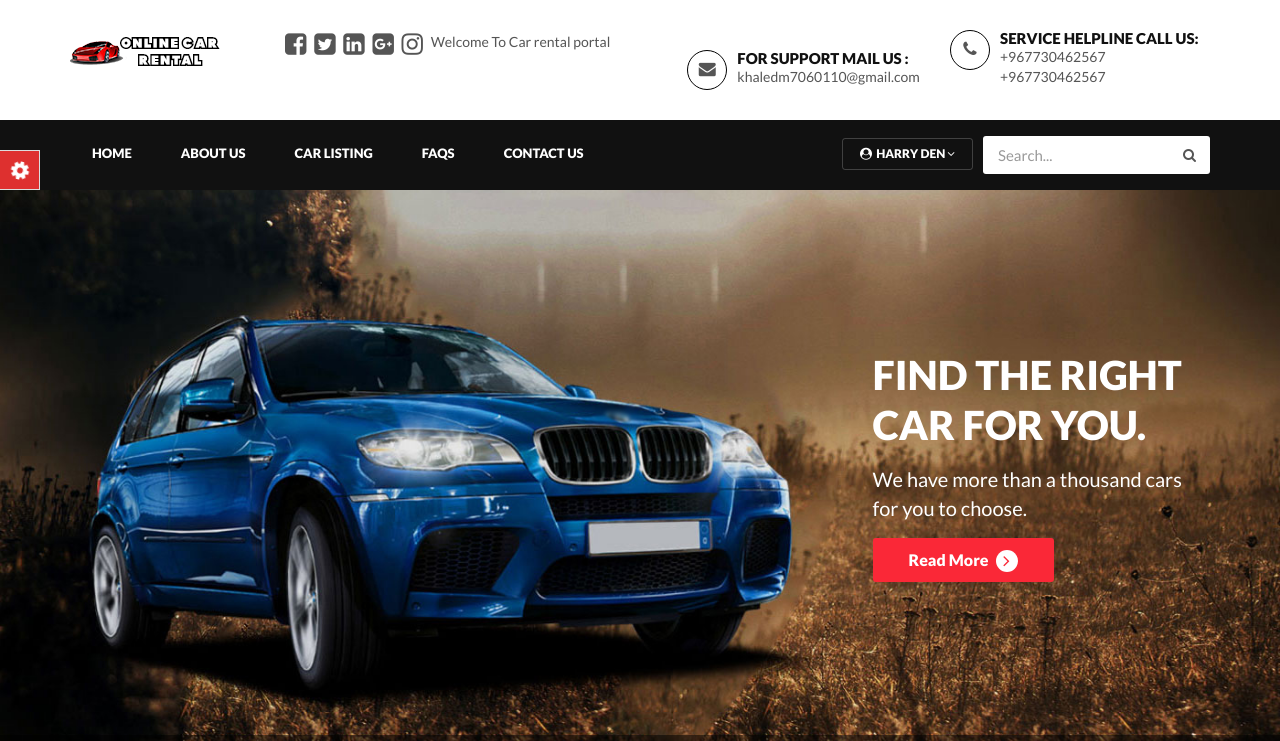
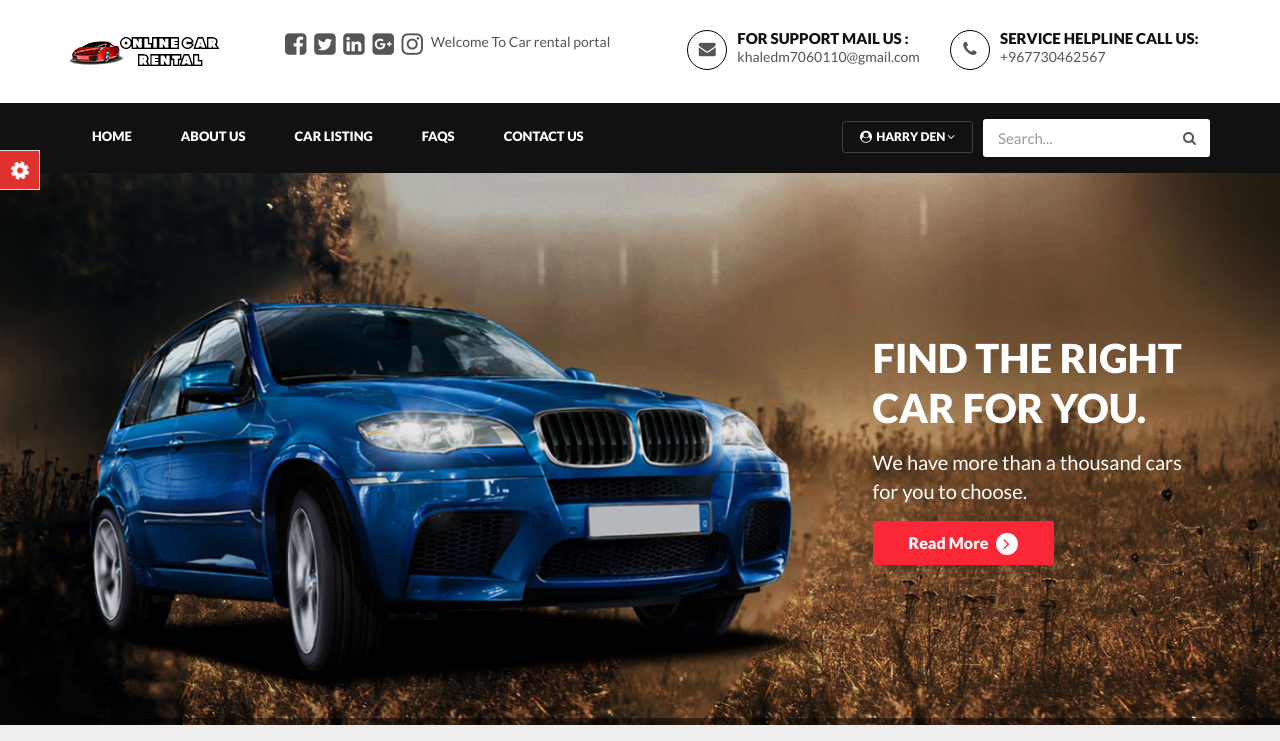
Before and after one commit to Khalid111a/cars_rental, a PHP site: page / in a window 1280 px wide. Shown: the top 741 px of the page. Run offline with PHP 8.4, Linux system fonts and the light colour scheme; a user stored in the database is signed in; data comes from the database, SQL or seed files in the repository.

Commit message:
Delete added number

```diff
--- a/includes/header.php
+++ b/includes/header.php
@@ -16,8 +16,8 @@
               <div class="circle_icon"> <i class="fa fa-phone" aria-hidden="true"></i> </div>
               <p class="uppercase_text">Service Helpline Call Us: </p>
               <a href="tel:61-1234-5678-09"> +967730462567 </a>
-	      <a href="tel:61-1234-5678-09"> +967730462567 </a> </div>
-	   </div>
+            </div>
+	        </div>
             <div class="social-follow">
               <ul>
                 <li><a href="https://code-projects.org/"><i class="fa fa-facebook-square" aria-hidden="true"></i></a></li>
```
